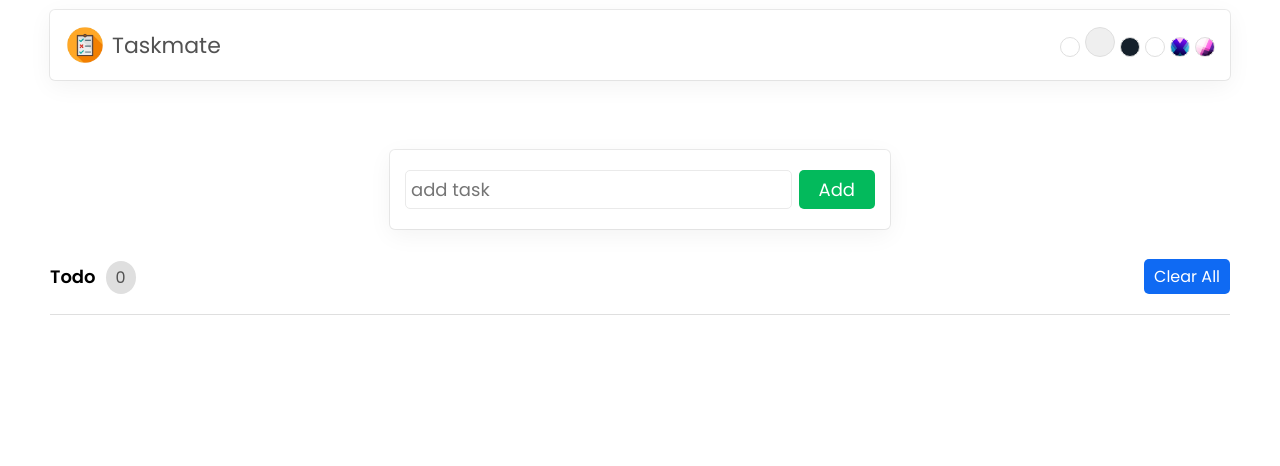
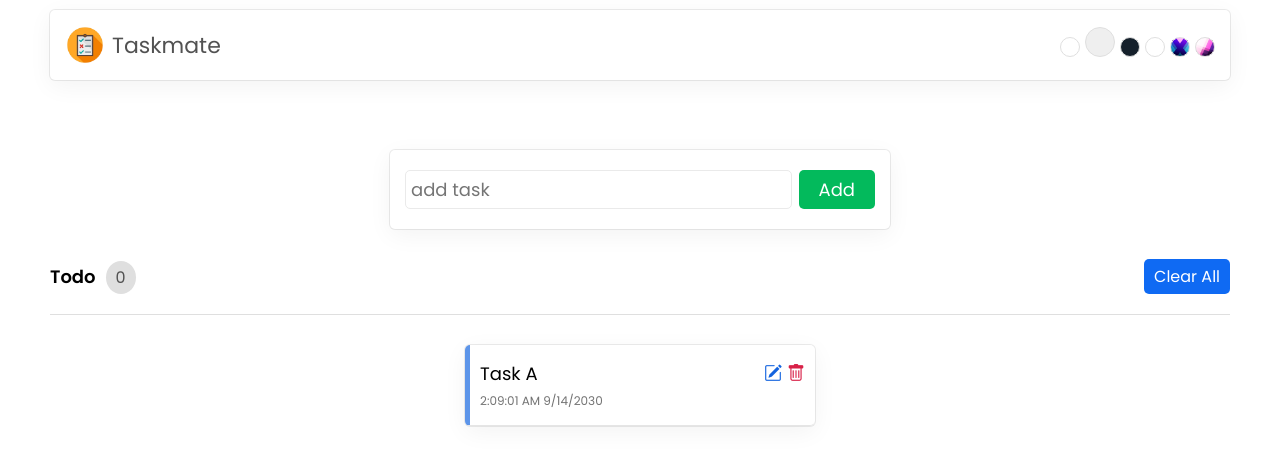
Before and after one commit to sanjanab-31/Taskmate, a React (Create React App) app: page / in a window 1280 px wide. Shown: the top 466 px of the page. Built offline with nearby package versions, Linux system fonts and the light colour scheme.

Commit message:
Added tasklist in Showtask

```diff
--- a/src/App.css
+++ b/src/App.css
@@ -130,3 +130,55 @@
 .showTask .clearAll:hover{
   background-color: #1061db;
 }
+
+.showTask ul{
+  margin: 30px 5px 20px 5px;
+  display: flex;
+  flex-direction: row;
+  justify-content: space-around;
+  flex-wrap: wrap;
+  gap: 15px;
+}
+
+.showTask li{
+  padding: 15px 10px;
+  border-bottom: 1px solid #e5e5e5;
+  display: flex;
+  gap: 5px;
+  width: 350px;
+  box-shadow: var(--box-shadow);
+  border-radius: 5px;
+  border-left: 5px solid #1365dfaf;
+}
+
+.showTask li:hover{
+  background-color: #f8f8f8;
+}
+
+.showTask li p{
+  flex-grow: 1;
+  display: flex;
+  flex-direction: column;
+}
+
+.showTask li .name{
+  font-size: 18px;
+  padding-bottom: 5px;
+}
+
+.showTask li .time{
+  font-size: 12px;
+  color: #737373;
+}
+
+.showTask i.bi-pencil-square{
+  font-size: 18px;
+  color: #1363DF;
+  cursor: pointer;
+}
+
+.showTask i.bi-trash{
+  font-size: 18px;
+  color: #D82148;
+  cursor: pointer;
+}
--- a/src/components/ShowTask.js
+++ b/src/components/ShowTask.js
@@ -8,6 +8,16 @@ export const ShowTask = () => {
         </div>
         <button className="clearAll">Clear All</button>
       </div>
+      <ul>
+          <li>
+            <p>
+              <span className="name">Task A</span>
+              <span className="time">2:09:01 AM 9/14/2030</span>
+            </p>
+            <i className="bi bi-pencil-square"></i>
+            <i className="bi bi-trash"></i>
+          </li>
+        </ul>
     </section>
   )
 }
```
Also changed, not shown: src/components/Header.js (line endings or trailing spaces).
